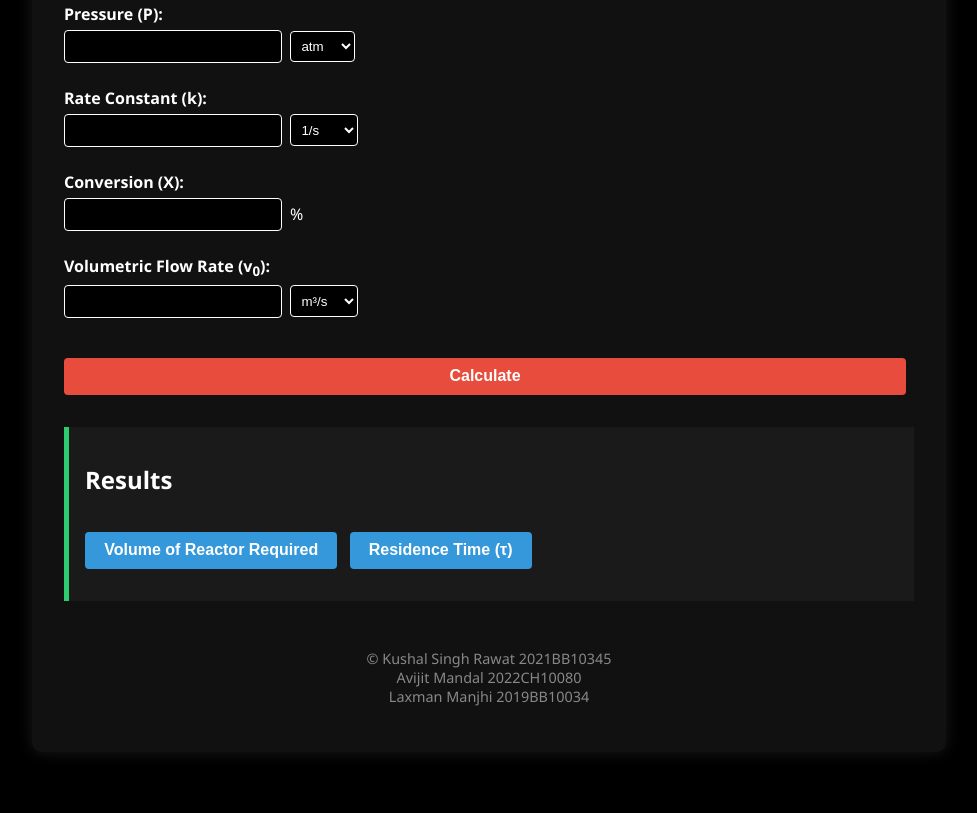
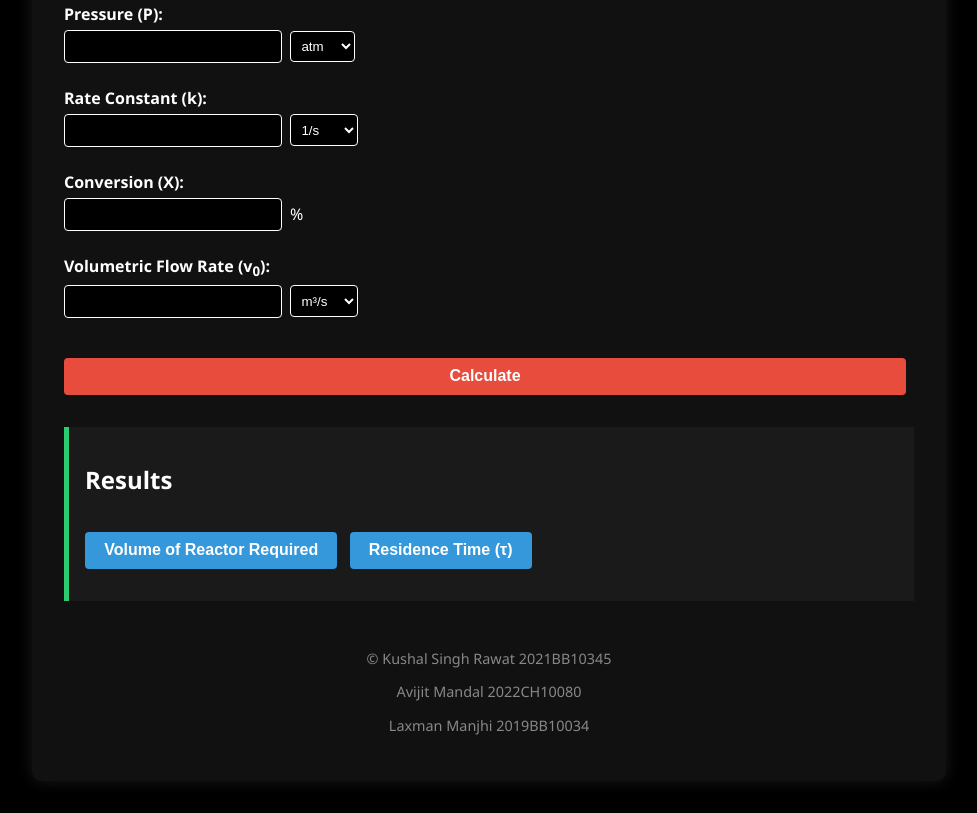
Before and after one commit to kusira623ate/cll122_demo, a plain HTML site: page index.html in a window 1280 px wide. Shown: the part 367-1180 px from the top of the page, without its empty margins (151-1128 px from the left). Before the commit the page ends 1151 px from the top, so only its background shows below. Drawn offline with Linux system fonts and the light colour scheme.

Commit message:
Update index.html

```diff
--- a/index.html
+++ b/index.html
@@ -86,17 +86,16 @@
       <section id="results" class="hidden">
         <h2>Results</h2>
         <button id="volume-btn">Volume of Reactor Required</button>
-        <button id="residence-time-btn">Residence Time (τ)</button>
+        <button id="residence-time-btn">Residence Time (&tau;)</button>
         <p id="output"></p>
       </section>
     </main>
 
      <footer>
        <div style = "text align: left;" >
-         <p>&copy; Kushal Singh Rawat 2021BB10345 <br>
-        Avijit Mandal 2022CH10080 <br>
-        Laxman Manjhi 2019BB10034
-         </p>
+         <p>&copy; Kushal Singh Rawat 2021BB10345 </p>
+         <p>Avijit Mandal 2022CH10080 </p>
+         <p>Laxman Manjhi 2019BB10034 </p>
        </div>
      </footer>
   </div>
```
